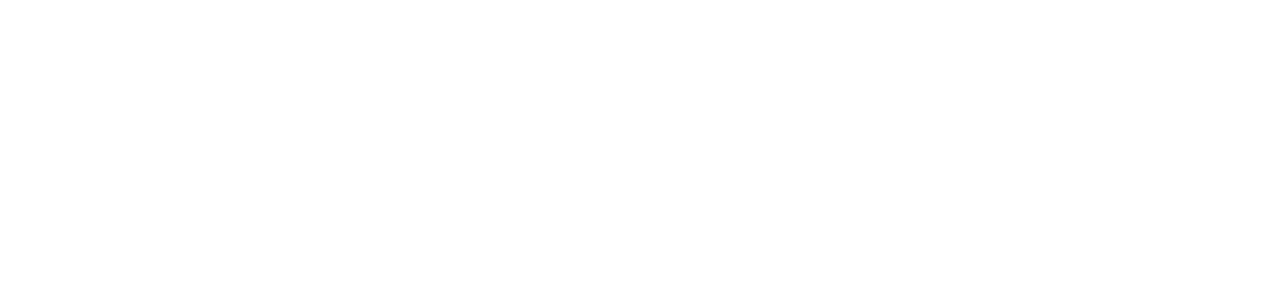
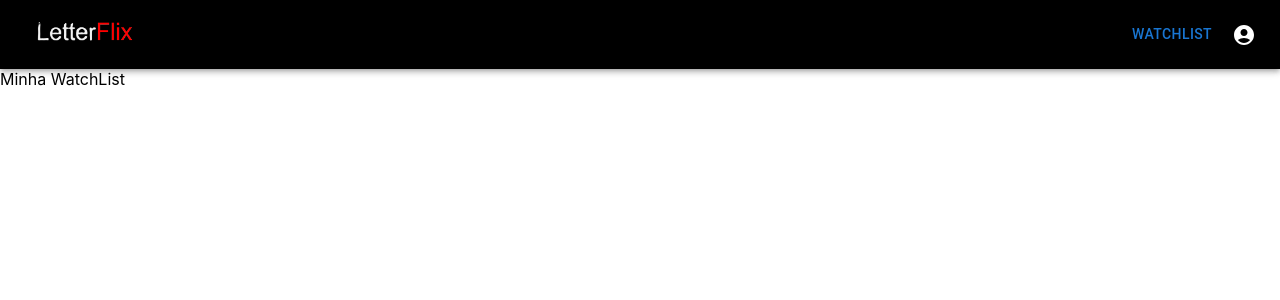
Before and after one commit to Joaovcarvalho23/Sistemas-Distribuidos, a React (Create React App) app in the folder letterflix/: page /watchList in a window 1280 px wide. Before the commit this address had no page. Shown: the top 300 px of the page. Built offline with nearby package versions, Linux system fonts and the light colour scheme.

Commit message:
criando rotas para a watchlist

```diff
--- a/letterflix/src/componentes/CardFilmes/index.jsx
+++ b/letterflix/src/componentes/CardFilmes/index.jsx
@@ -8,6 +8,7 @@
 import { CardActionArea } from '@mui/material';
 
 export default function CardFilmes( {nome, dataEstreia, posterFilme}) {
+
   return (
     <Card sx={{ maxWidth: 345 }}>
 
--- a/letterflix/src/componentes/Navbar/index.jsx
+++ b/letterflix/src/componentes/Navbar/index.jsx
@@ -12,6 +12,7 @@
 import AccountCircle from '@mui/icons-material/AccountCircle';
 import MoreIcon from '@mui/icons-material/MoreVert';
 import { useNavigate } from 'react-router-dom';
+import { Button } from '@mui/material';
 
 const Search = styled('div')(({ theme }) => ({
   position: 'relative',
@@ -97,7 +98,7 @@
       onClose={handleMenuClose}
     >
       <MenuItem onClick={handleMenuClose}>Minha Conta</MenuItem>
-      <MenuItem onClick={handleMenuClose}>WatchList</MenuItem>
+      <MenuItem onClick={handleMenuClose}>Logout</MenuItem>
     </Menu>
   );
 
@@ -162,9 +163,11 @@
                   onChange={(evento) => setFiltro(evento.target.value)}
                 />
               </Search>
+
              )}
 
           <Box sx={{ flexGrow: 1 }} />
+          <Button onClick={() => { navigate('/watchList'); handleMenuClose(); }}>WatchList</Button>
           <Box sx={{ display: { xs: 'none', md: 'flex' } }}>
             <IconButton
               size="large"
--- /dev/null
+++ b/letterflix/src/paginas/WatchList.jsx
@@ -0,0 +1,11 @@
+import React from 'react'
+import Navbar from '../componentes/Navbar'
+
+export const WatchList = ({dadosFilmes}) => {
+  return (
+    <>
+      <Navbar hideSearchBar/>
+      Minha WatchList
+    </>
+  )
+}
--- a/letterflix/src/rotas/index.jsx
+++ b/letterflix/src/rotas/index.jsx
@@ -2,6 +2,7 @@
 import { BrowserRouter, Route, Routes } from 'react-router-dom'
 import { PerfilFilmes } from '../paginas/PerfilFilmes'
 import Menu from '../paginas/Menu'
+import { WatchList } from '../paginas/WatchList'
 
 
 export const RotasDoApp = () => {
@@ -12,6 +13,7 @@
       <Routes>
             <Route path = '/' element={<Menu setDadosFilmes={setDadosFilmes} />} />
             <Route path = '/perfilFilmes' element={<PerfilFilmes dadosFilmes={dadosFilmes}/>} />
+            <Route path = '/watchList' element={<WatchList dadosFilmes={dadosFilmes}/>} />
         </Routes>
     </BrowserRouter>
   )
```
